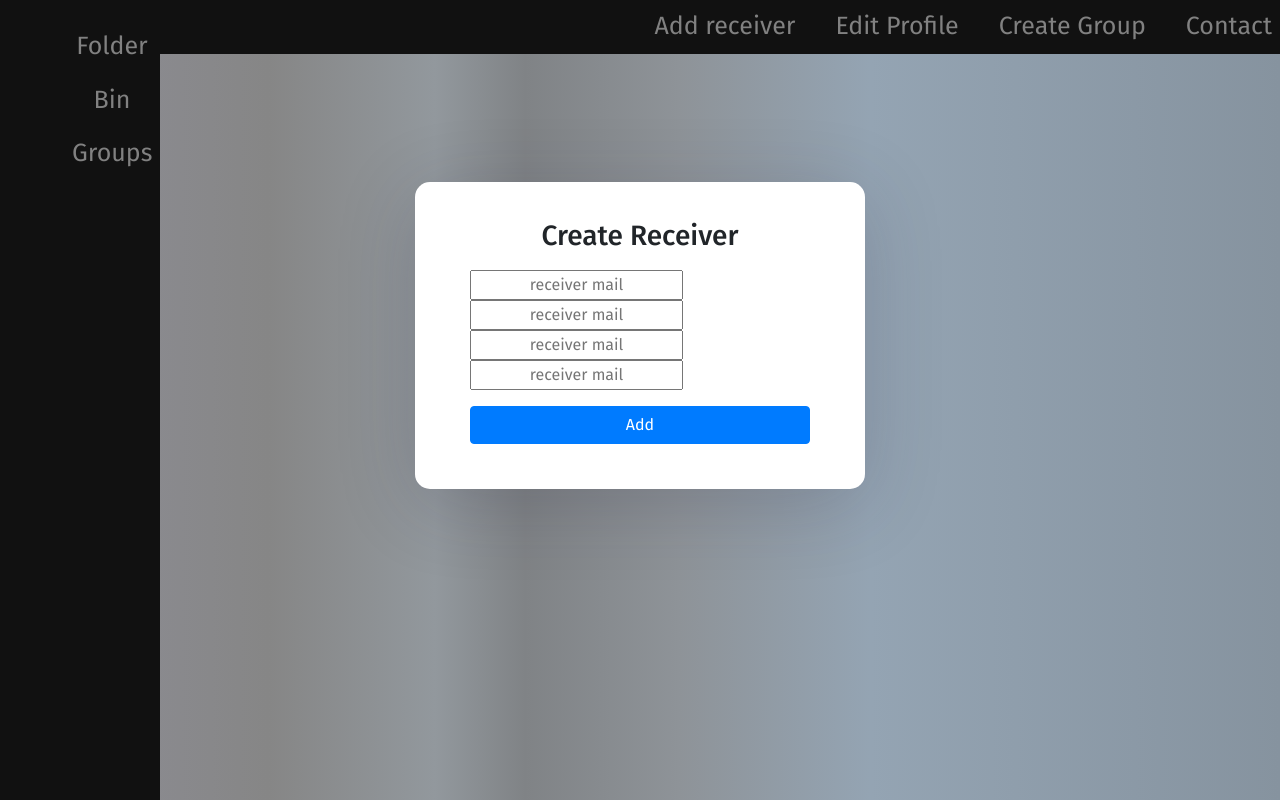
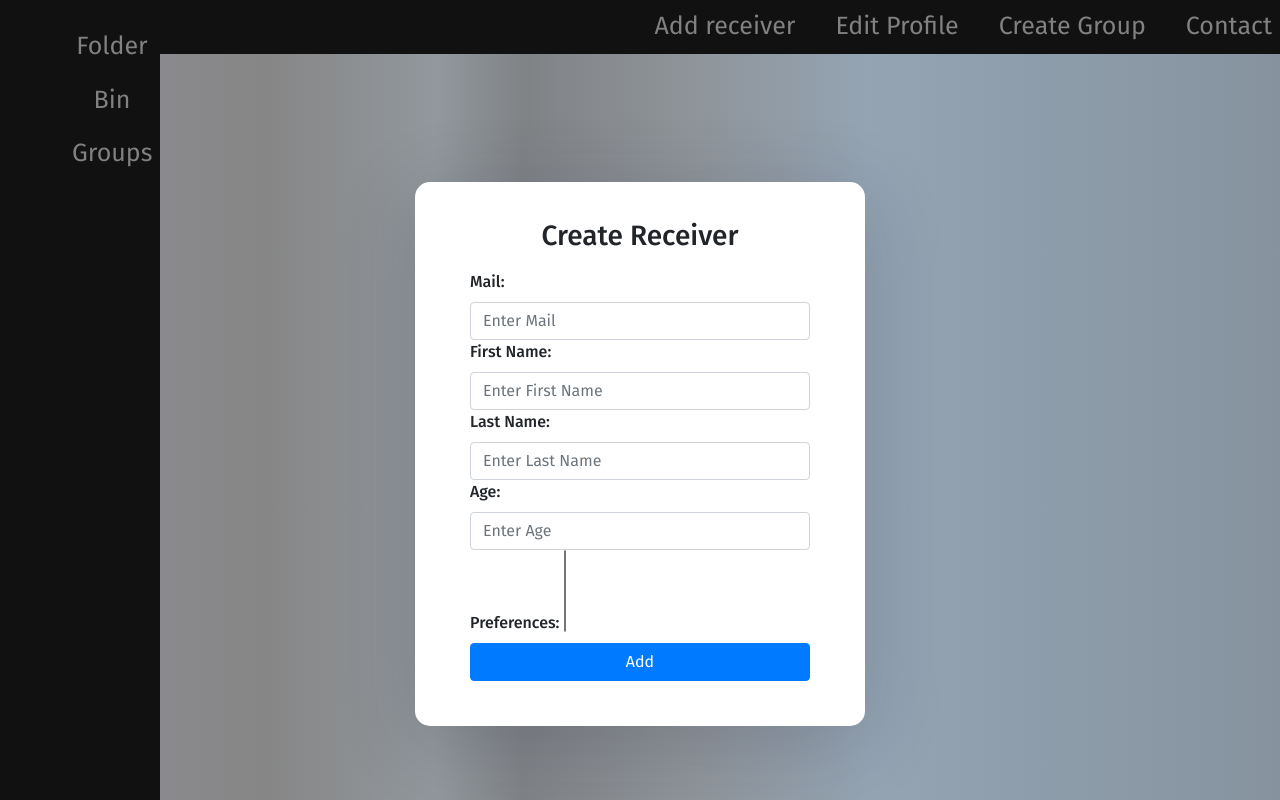
Before and after one commit to Pavel-Petkov03/Emailer, a Django app: template templates/add_receiver.html in a window 1280 px wide. Run offline with Django 4.2, Linux system fonts and the light colour scheme; the template is opened without the code that fills it: values that come from a table or form of the project are taken from there, others are empty; some libraries are stand-ins or nearby versions.

Commit message:
making many to many relation view

```diff
--- a/Emailer/main/forms.py
+++ b/Emailer/main/forms.py
@@ -1,22 +1,39 @@
 from django import forms
 
-from Emailer.main.models import Receiver
+from Emailer.main.models import Receiver, Preferences
 
 
 class ReceiverForm(forms.ModelForm):
+    def __init__(self, *args, **kwargs):
+        super().__init__(*args, **kwargs)
+        self.fields["preferences"] = forms.ModelMultipleChoiceField(
+            queryset=Preferences.objects.all())
+        self.fields["preferences"].choices = \
+            [(choice, choice) for choice in Preferences.objects.all().values_list("hobby", flat=True)]
+
     class Meta:
         model = Receiver
-        fields = "__all__"
+        fields = ("mail", "first_name", "last_name", "age", "preferences")
         widgets = {
+            "mail": forms.EmailInput(attrs={
+                "type": "text", "class": 'form-control', "required": True, "placeholder": "Enter Mail"
+            }),
             "preferences": forms.SelectMultiple(attrs={
-                "type": "text", "class": 'form-control', "placeholder": "Enter Username"
+                "type": "text", "class": 'form-control',
             }),
-            "first_name": forms.TextInput(),
-            "last_name": forms.TextInput(),
-            "age": forms.NumberInput(),
+            "first_name": forms.TextInput(attrs={
+                "type": "text", "class": 'form-control', "placeholder": "Enter First Name"
+            }),
+            "last_name": forms.TextInput(attrs={
+                "type": "text", "class": 'form-control', "placeholder": "Enter Last Name"
+            }),
+            "age": forms.NumberInput(attrs={
+                "type": "number", "class": 'form-control', "placeholder": "Enter Age", "name": "age"
+            }),
         }
 
         labels = {
+            "mail": "Mail:",
             "preferences": "Preference:",
             "first_name": "First Name:",
             "last_name": "Last Name:",
--- a/Emailer/main/models.py
+++ b/Emailer/main/models.py
@@ -1,5 +1,5 @@
 from django.contrib.auth import get_user_model
-from django.core.validators import MinLengthValidator
+from django.core.validators import MinLengthValidator, MinValueValidator
 from django.db import models
 
 User = get_user_model()
@@ -12,24 +12,17 @@
 
 
 class Preferences(models.Model):
-    name = models.CharField(max_length=20, unique=True)
+    hobby = models.CharField(max_length=20, unique=True)
 
 
 class Receiver(models.Model):
-    CHOICES = (
-        ("Sports", "Sports"),
-        ("Work", "Work"),
-        ("Education", "Education"),
-        ("Leisure activities", "Leisure activities"),
-    )
-    name = models.CharField(max_length=20)
     mail = models.EmailField(unique=True)
     first_name = models.CharField(max_length=20, null=True, blank=True)
     last_name = models.CharField(max_length=20, null=True, blank=True)
     age = models.IntegerField(validators=[
-        MinLengthValidator(0)
+        MinValueValidator(0)
     ], null=True, blank=True)
-    preferences = models.ManyToManyField(Preferences, max_length=20, choices=CHOICES)
+    preferences = models.ManyToManyField(Preferences, max_length=20)
     user = models.ForeignKey(User, on_delete=models.CASCADE)
 
 
--- a/Emailer/main/urls.py
+++ b/Emailer/main/urls.py
@@ -1,6 +1,7 @@
 from django.urls import path
 
-
+from Emailer.main.views import ReceiverView
 
 urlpatterns = [
+    path("add-receiver", ReceiverView.as_view())
 ]
--- a/Emailer/settings.py
+++ b/Emailer/settings.py
@@ -39,6 +39,7 @@
     'django.contrib.staticfiles',
     "Emailer.authentication",
     "Emailer.main",
+    'crispy_forms',
 ]
 
 MIDDLEWARE = [
--- a/templates/add_receiver.html
+++ b/templates/add_receiver.html
@@ -1,4 +1,5 @@
 {% extends "base.html" %}
+{% load crispy_forms_filters %}
 {% load static %}
 {% block css_and_js_loads %}
     <link rel="stylesheet" href="{% static "css/auth.css" %}">
@@ -10,12 +11,7 @@
                 {% csrf_token %}
                 <h3>Create Receiver</h3>
                 <div class="wrapper">
-                    <div class="form-group" id="first-row">
-                        <input type="text" style="display: inline-block;text-align: center" placeholder="receiver mail" name="mail">
-                        <input type="text" style="display: inline-block;text-align: center" placeholder="receiver mail" name="">
-                        <input type="text" style="display: inline-block;text-align: center" placeholder="receiver mail" name="mail">
-                        <input type="text" style="display: inline-block;text-align: center" placeholder="receiver mail" name="mail">
-                    </div>
+                    {{form }}
                 </div>
 
                 <button type="submit" class="btn btn-primary btn-block">Add</button>
```
Also changed, not shown: Emailer/main/views.py (+30 -1 lines), Emailer/main/migrations/0007_rename_name_preferences_hobby_and_more.py (added), Emailer/main/migrations/0008_remove_receiver_username.py (added), Emailer/main/migrations/0009_alter_receiver_age.py (added), Emailer/main/migrations/0010_alter_receiver_preferences.py (added).
